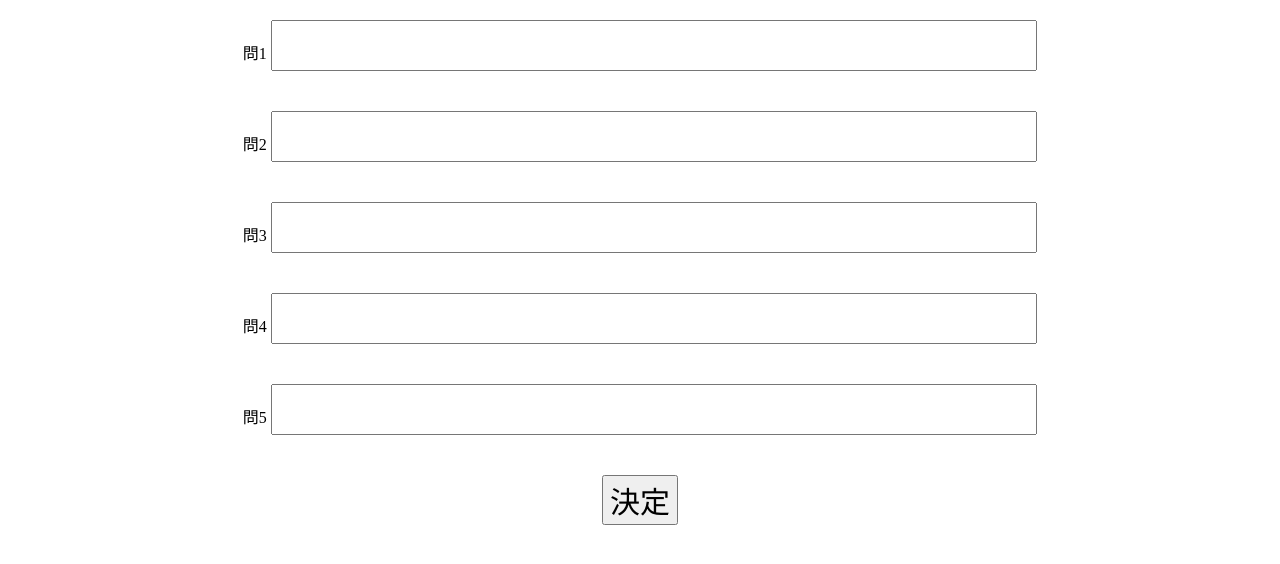
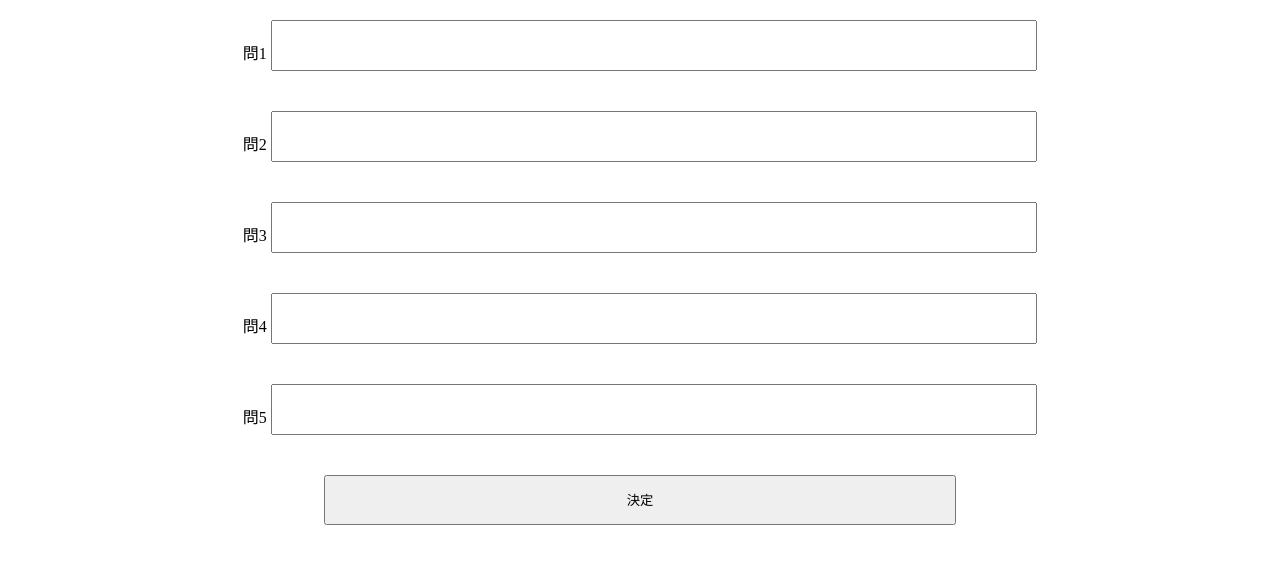
Before and after one commit to tigerbrothers/test, a plain HTML site: page index.html in a window 1280 px wide. Shown: the part 144-708 px from the top of the page. Drawn offline with nearby package versions, Linux system fonts and the light colour scheme.

Commit message:
Update index.css

```diff
--- a/index.css
+++ b/index.css
@@ -60,5 +60,6 @@ label{
 }
 
 button{
-	font-size:30px;
+ 	width:50%;
+	height:50px;
 }
```
